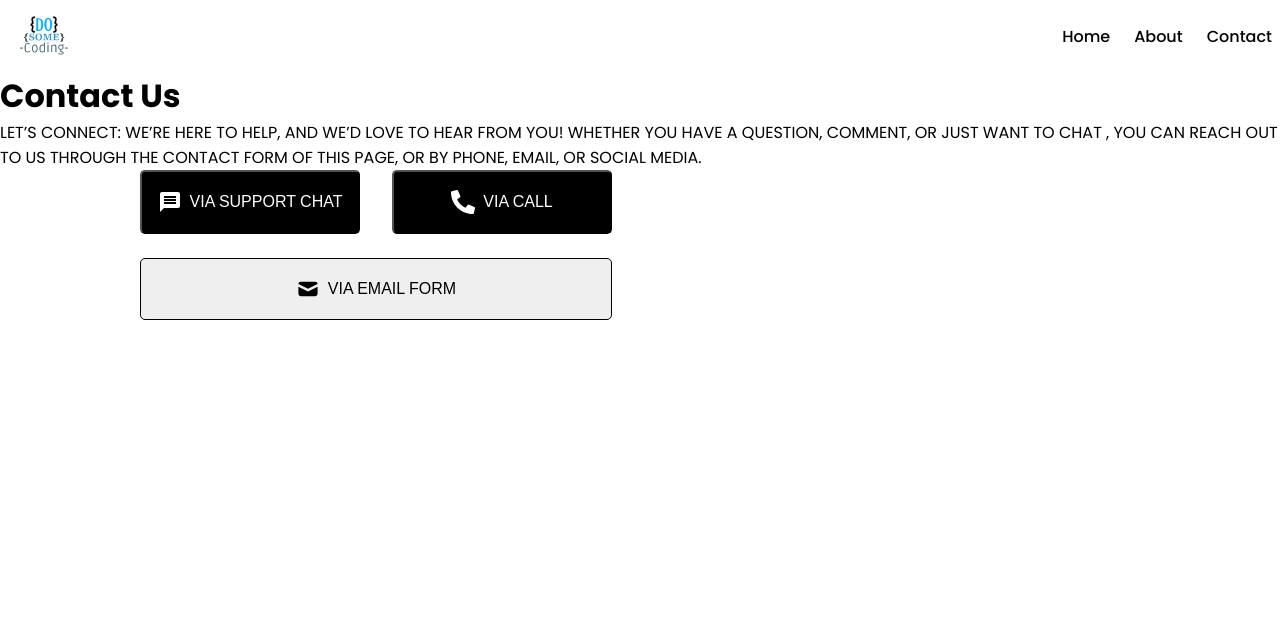
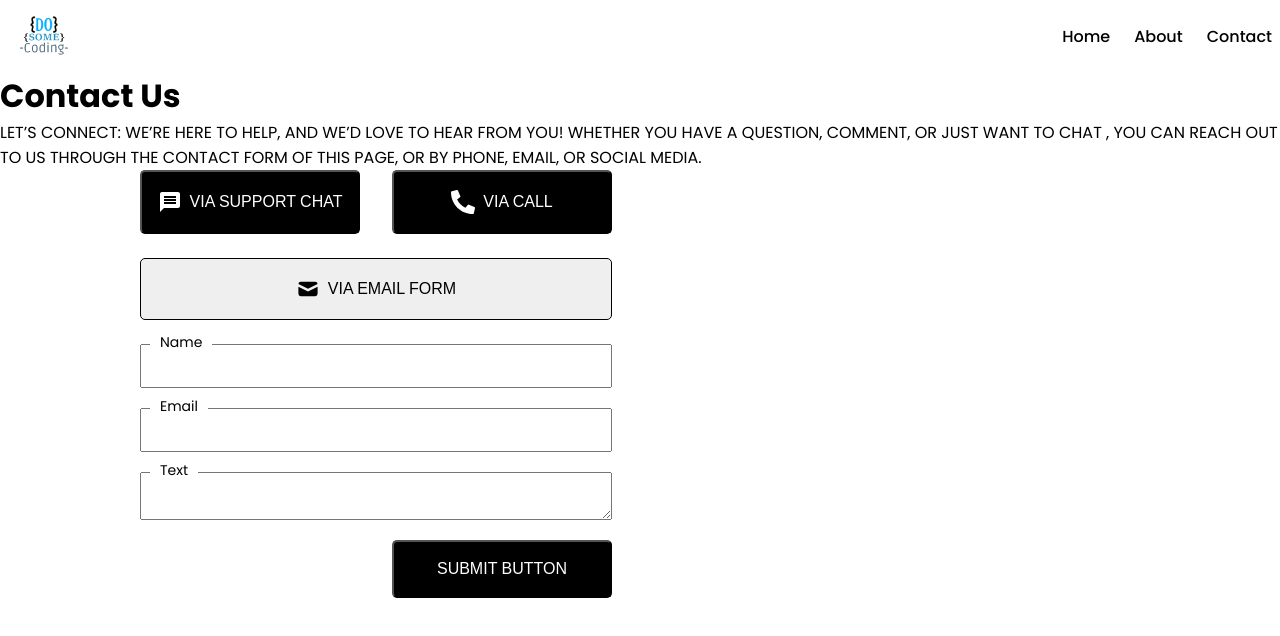
Before and after one commit to thinkGrow/react-contact, a React (Vite) app: page / in a window 1280 px wide. Shown: the top 636 px of the page. Built offline with nearby package versions, Linux system fonts and the light colour scheme.

Commit message:
contact-form structure

```diff
--- a/src/components/ContactForm/Contact.module.css
+++ b/src/components/ContactForm/Contact.module.css
@@ -18,18 +18,20 @@
   gap: 24px;
 }
 
-/* .contact_form form {
+.contact_form form {
   display: flex;
   gap: 20px;
   padding-bottom: 20px;
   flex-direction: column;
 }
+
 .form_control {
   display: flex;
   flex-direction: column;
   width: 100%;
   position: relative;
 }
+
 .form_control input {
   height: 40px;
   padding: 0 8px;
@@ -45,4 +47,4 @@
   left: 10px;
   background-color: white;
   padding: 0 10px;
-} */
+}
--- a/src/components/ContactForm/ContactForm.jsx
+++ b/src/components/ContactForm/ContactForm.jsx
@@ -16,11 +16,30 @@
           />
           <Button text="VIA CALL" icon={<FaPhoneAlt fontSize="24px" />} />
         </div>
+
         <Button
           isOutline={true}
           text="VIA EMAIL FORM"
           icon={<HiMail fontSize="24px" />}
         />
+
+        <form action="">
+          <div className={styles.form_control}>
+            <label htmlFor="name">Name</label>
+            <input type="text" name="name" />
+          </div>
+          <div className={styles.form_control}>
+            <label htmlFor="email">Email</label>
+            <input type="email" name="email" />
+          </div>
+          <div className={styles.form_control}>
+            <label htmlFor="text">Text</label>
+            <textarea name="text" />
+          </div>
+          <div style={{ display: "flex", justifyContent: "end" }}>
+            <Button text="SUBMIT BUTTON" />
+          </div>
+        </form>
       </div>
       <div className={styles.contact_image}></div>
     </section>
```
